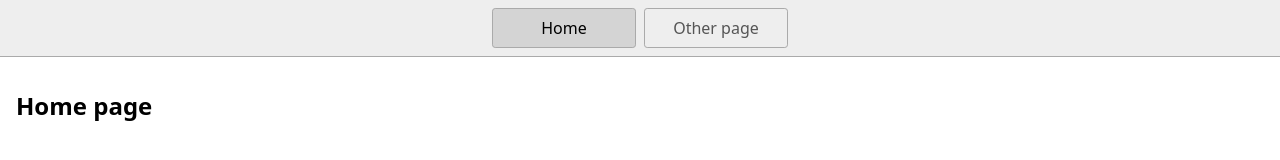
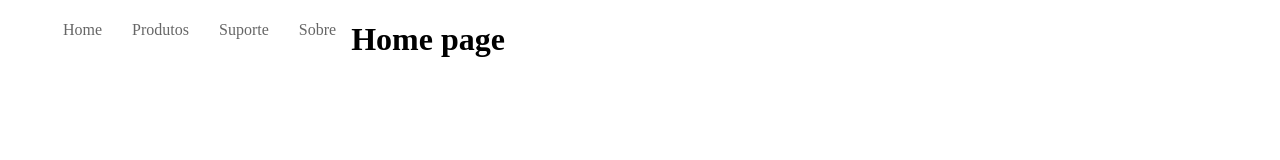
Before and after one commit to williantsi/web-platform-fsdugk, a plain HTML site: page index.html in a window 1280 px wide. Drawn offline with Linux system fonts and the light colour scheme.

Commit message:
1 file modified, 2 added, 3 deleted

```diff
--- /dev/null
+++ b/css/styles.css
@@ -0,0 +1,19 @@
+nav ul li{
+  list-style: none;
+ text-decoration: nome;
+ float: left;
+ margin: 0 15px;
+
+
+}
+
+nav ul li a{
+  text-decoration: none;
+  color: #666;
+  transition: .5s;
+}
+
+nav ul li a:hover{
+  color: #3381f3;
+
+}
--- a/index.html
+++ b/index.html
@@ -1,5 +1,5 @@
 <!DOCTYPE html>
-<html lang="en">
+<html lang="pt-br">
   <head>
     <title>Home</title>
     <meta charset="UTF-8" />
@@ -8,13 +8,17 @@
       Need a visual blank slate?
       Remove all code in `styles.css`!
     -->
-    <link rel="stylesheet" href="styles.css" />
-    <script type="module" src="script.js"></script>
+    <link rel="stylesheet" href="css/styles.css" />
+    <script type="module" src="js/script.js"></script>
   </head>
   <body>
     <nav>
-      <a href="/" aria-current="page">Home</a>
-      <a href="/page2.html">Other page</a>
+      <ul>
+        <li><a href="/" aria-current="page">Home</a></li>
+        <li><a href="#">Produtos</a></li>
+        <li><a href="#">Suporte</a></li>
+        <li><a href="#">Sobre</a></li>
+      </ul>
     </nav>
     <main>
       <h1>Home page</h1>
--- a/styles.css
+++ /dev/null
@@ -1,46 +0,0 @@
-* {
-  box-sizing: border-box;
-}
-
-body {
-  margin: 0;
-  font-family: system-ui, sans-serif;
-  color: black;
-  background-color: white;
-}
-
-nav {
-  display: flex;
-  flex-wrap: wrap;
-  align-items: center;
-  justify-content: center;
-  padding: 0.5rem;
-  gap: 0.5rem;
-  border-bottom: solid 1px #aaa;
-  background-color: #eee;
-}
-
-nav a {
-  display: inline-block;
-  min-width: 9rem;
-  padding: 0.5rem;
-  border-radius: 0.2rem;
-  border: solid 1px #aaa;
-  text-align: center;
-  text-decoration: none;
-  color: #555;
-}
-
-nav a[aria-current='page'] {
-  color: #000;
-  background-color: #d4d4d4;
-}
-
-main {
-  padding: 1rem;
-}
-
-h1 {
-  font-weight: bold;
-  font-size: 1.5rem;
-}
```
Also changed, not shown: page2.html (deleted, +0 -19 lines), js/script.js (renamed from script.js).
